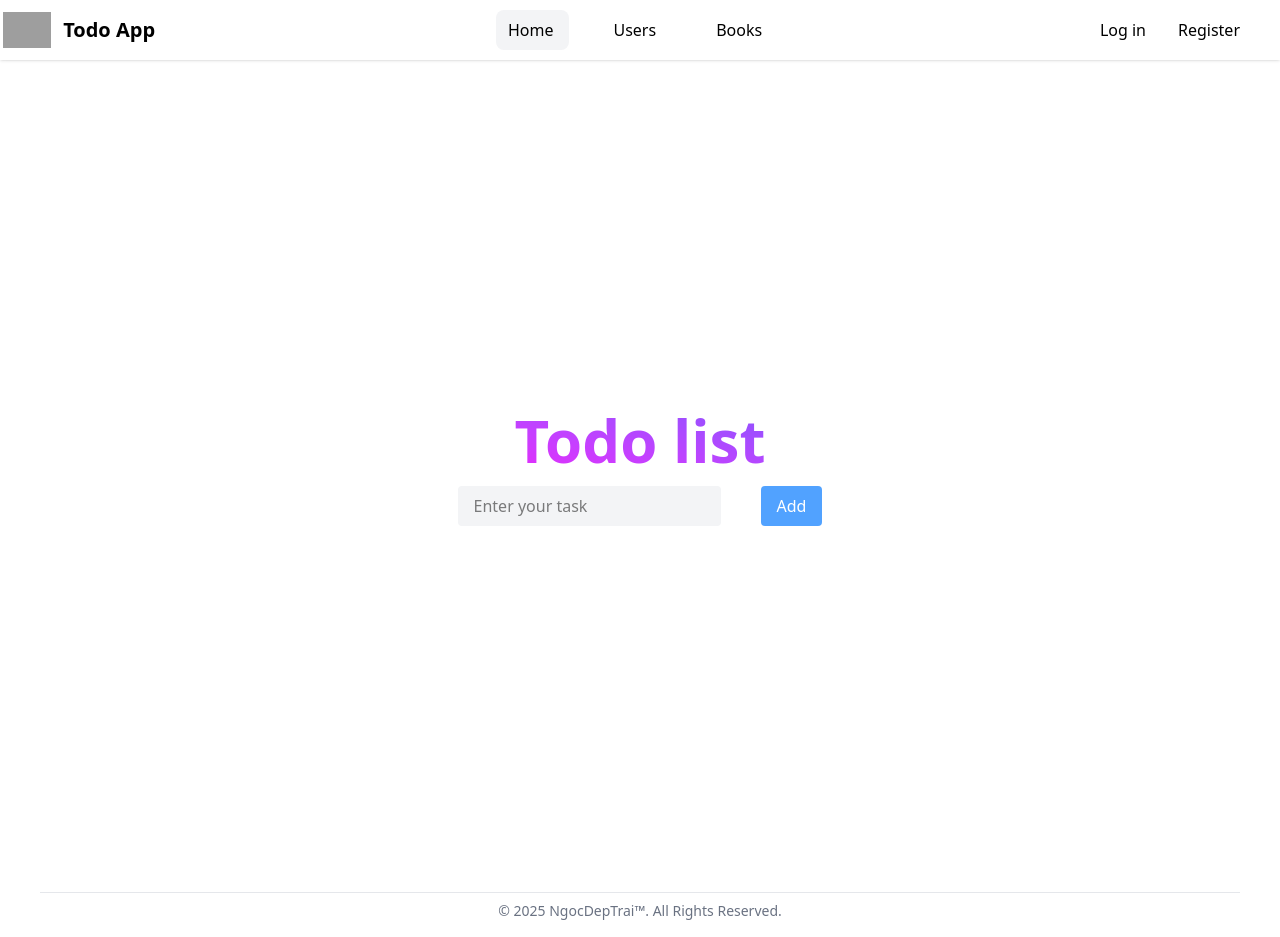
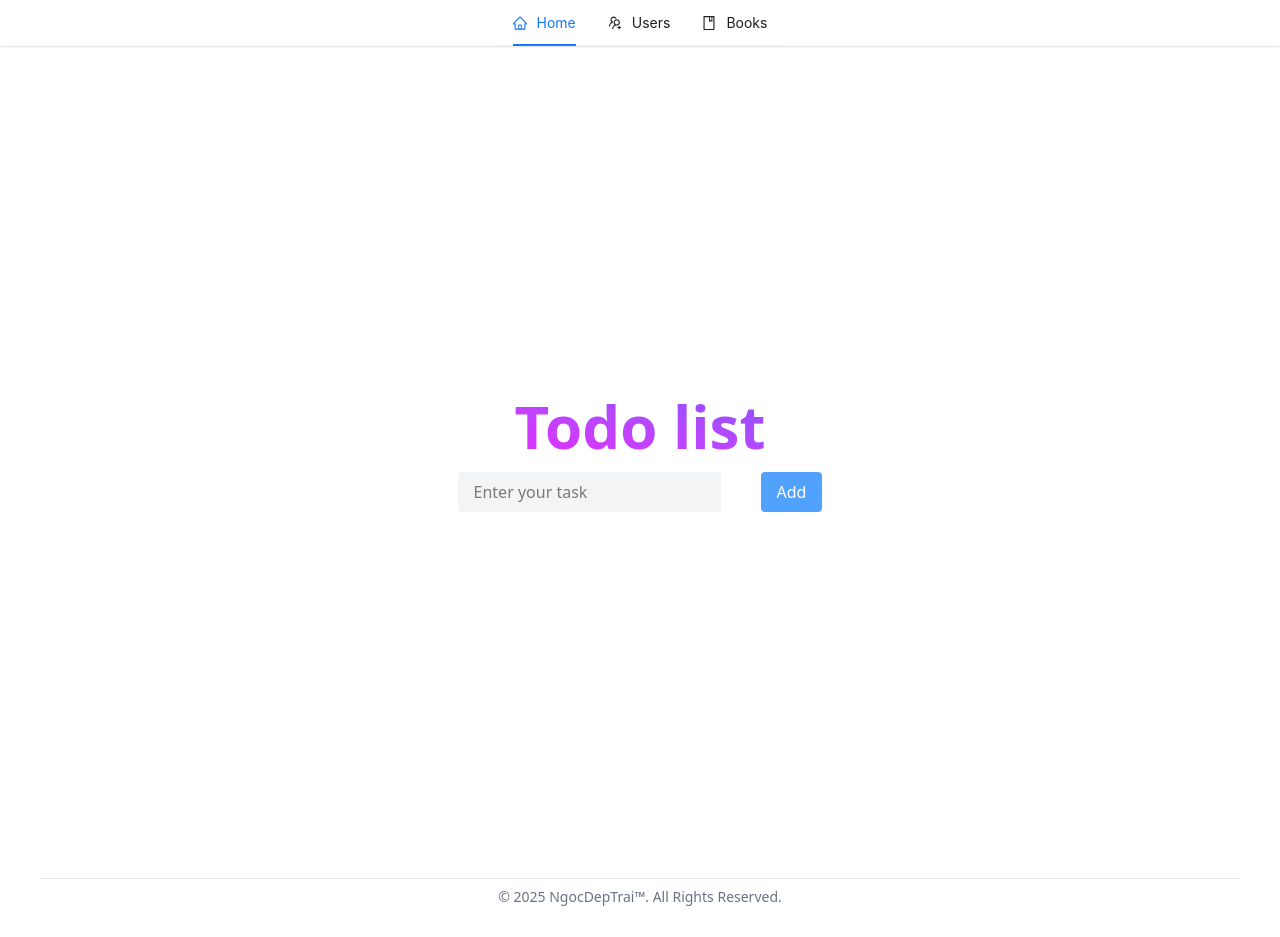
Before and after one commit to shin-client/hdit-react-ultimate, a React (Vite) app: page / in a window 1280 px wide. Built offline with nearby package versions, Linux system fonts and the light colour scheme; grey boxes are pictures that could not be loaded.

Commit message:
feat: refactor Header component to use Ant Design Menu and improve navigation structure; add UserUpdateModal for user updates in UserTable

```diff
--- a/src/components/Header.jsx
+++ b/src/components/Header.jsx
@@ -1,61 +1,46 @@
-import { Link, NavLink } from "react-router";
-
-const NAVLIST = [
-  { link: "/", title: "Home" },
-  { link: "/users", title: "Users" },
-  { link: "/books", title: "Books" },
-];
+import {
+  BookOutlined,
+  HomeOutlined,
+  UsergroupAddOutlined,
+} from "@ant-design/icons";
+import { Menu } from "antd";
+import { useState } from "react";
+import { Link } from "react-router";
 
 const Header = () => {
+  const [current, setCurrent] = useState("home");
+  const onClick = (e) => {
+    console.log("click ", e);
+    setCurrent(e.key);
+  };
+
+  const items = [
+    {
+      label: <Link to={"/"}>Home</Link>,
+      key: "home",
+      icon: <HomeOutlined />,
+    },
+    {
+      label: <Link to={"/users"}>Users</Link>,
+      key: "users",
+      icon: <UsergroupAddOutlined />,
+    },
+    {
+      label: <Link to={"/books"}>Books</Link>,
+      key: "books",
+      icon: <BookOutlined />,
+    },
+  ];
+
   return (
-    <header className="sticky top-0 z-999 shadow-sm mb-4">
-      <nav className="bg-white border-gray-200 px-6 py-2.5 flex justify-between items-center max-w-screen-xl mx-auto">
-        <Link to="/" className="flex justify-center items-center">
-          <img
-            src="https://flowbite.com/docs/images/logo.svg"
-            className="mr-3 h-9"
-          />
-          <span className="self-center text-xl font-semibold whitespace-nowrap">
-            Todo App
-          </span>
-        </Link>
-        <div className="flex items-center order-2">
-          <Link
-            to="/login"
-            className=" hover:bg-gray-100 transition-colors font-medium rounded-lg text-md px-4 py-2 whitespace-nowrap"
-          >
-            Log in
-          </Link>
-          <Link
-            to="/register"
-            className=" hover:bg-gray-100 transition-colors font-medium rounded-lg text-md px-4 py-2"
-          >
-            Register
-          </Link>
-        </div>
-        <div
-          className="justify-center items-center w-full flex order-1 ml-[56px]"
-          id="mobile-menu-2"
-        >
-          <ul className="flex font-medium space-x-8 mt-0">
-            {NAVLIST.map((nav) => {
-              return (
-                <li key={nav.link}>
-                  <NavLink
-                    to={nav.link}
-                    className={({ isActive }) => {
-                      return `block py-2 pr-4 pl-3 rounded-lg hover:bg-gray-100 ${isActive ? "bg-gray-100" : ""}`;
-                    }}
-                  >
-                    {nav.title}
-                  </NavLink>
-                </li>
-              );
-            })}
-          </ul>
-        </div>
-      </nav>
-    </header>
+    <div className="mb-4 flex flex-col items-center justify-center shadow-sm">
+      <Menu
+        onClick={onClick}
+        selectedKeys={[current]}
+        mode="horizontal"
+        items={items}
+      />
+    </div>
   );
 };
 export default Header;
--- a/src/components/users/UserForm.jsx
+++ b/src/components/users/UserForm.jsx
@@ -60,7 +60,6 @@ const UserForm = ({ fetchData }) => {
         </Button>
         <Modal
           title="Create User"
-          closable={{ "aria-label": "Custom Close Button" }}
           open={isModalOpen}
           onOk={() => handleCreateUser()}
           onCancel={() => resetAndCloseModal()}
--- a/src/components/users/UserTable.jsx
+++ b/src/components/users/UserTable.jsx
@@ -1,11 +1,12 @@
 import { Table } from "antd";
+import UserUpdateModal from "./UserUpdateModal";
 
 const UserTable = ({ userData }) => {
   const columns = [
     {
       title: "ID",
       dataIndex: "_id",
-      render: (text) => <a>{text}</a>,
+      render: (id) => <a>{id}</a>,
     },
     {
       title: "Full Name",
@@ -15,6 +16,11 @@ const UserTable = ({ userData }) => {
       title: "Email",
       dataIndex: "email",
     },
+    {
+      title: "Action",
+      key: "action",
+      render: () => <UserUpdateModal />,
+    },
   ];
 
   return <Table columns={columns} dataSource={userData} rowKey={"_id"} />;
--- /dev/null
+++ b/src/components/users/UserUpdateModal.jsx
@@ -0,0 +1,100 @@
+import { createUserAPI } from "@/services/apiService";
+import {
+  DeleteOutlined,
+  EditOutlined,
+  LockOutlined,
+  MailOutlined,
+  PhoneOutlined,
+  UserOutlined,
+} from "@ant-design/icons";
+import { Input, Modal, notification, Space } from "antd";
+import { useState } from "react";
+
+const UserUpdateModal = ({ fetchData }) => {
+  const [fullName, setFullName] = useState("");
+  const [email, setEmail] = useState("");
+  const [password, setPassword] = useState("");
+  const [phone, setPhone] = useState("");
+  const [isModalOpen, setIsModalOpen] = useState(false);
+
+  const [api, contextHolder] = notification.useNotification();
+  const openNotification = (type, message, desc) => {
+    api[type]({
+      message: message,
+      description: desc,
+    });
+  };
+
+  const handleUpdateUser = async () => {
+    const res = await createUserAPI(fullName, email, password, phone);
+    if (res?.data) {
+      openNotification("success", "Update user success");
+      resetAndCloseModal();
+      fetchData();
+    } else {
+      openNotification(
+        "error",
+        "Update user error",
+        JSON.stringify(res.message),
+      );
+    }
+  };
+
+  const resetAndCloseModal = () => {
+    setFullName("");
+    setEmail("");
+    setPassword("");
+    setPhone("");
+    setIsModalOpen(false);
+  };
+
+  return (
+    <>
+      {contextHolder}
+      <Space size="middle">
+        <EditOutlined
+          className="cursor-pointer text-lg text-yellow-400!"
+          onClick={() => setIsModalOpen(true)}
+        />
+        <DeleteOutlined className="cursor-pointer text-lg text-red-500!" />
+      </Space>
+      <Modal
+        title="Update User"
+        open={isModalOpen}
+        onOk={() => handleUpdateUser()}
+        onCancel={() => resetAndCloseModal()}
+        okText={"Update"}
+        maskClosable={false}
+        centered
+      >
+        <div className="flex flex-col gap-4">
+          <Input
+            placeholder="Full name"
+            prefix={<UserOutlined className="text-black/25!" />}
+            value={fullName}
+            onChange={(e) => setFullName(e.target.value)}
+          />
+          <Input
+            placeholder="Email"
+            prefix={<MailOutlined className="text-black/25!" />}
+            value={email}
+            onChange={(e) => setEmail(e.target.value)}
+          />
+          <Input.Password
+            placeholder="Password"
+            prefix={<LockOutlined className="text-black/25!" />}
+            value={password}
+            onChange={(e) => setPassword(e.target.value)}
+          />
+          <Input
+            placeholder="Phone number"
+            prefix={<PhoneOutlined className="text-black/25!" />}
+            value={phone}
+            onChange={(e) => setPhone(e.target.value)}
+          />
+        </div>
+      </Modal>
+    </>
+  );
+};
+export default UserUpdateModal;
```
